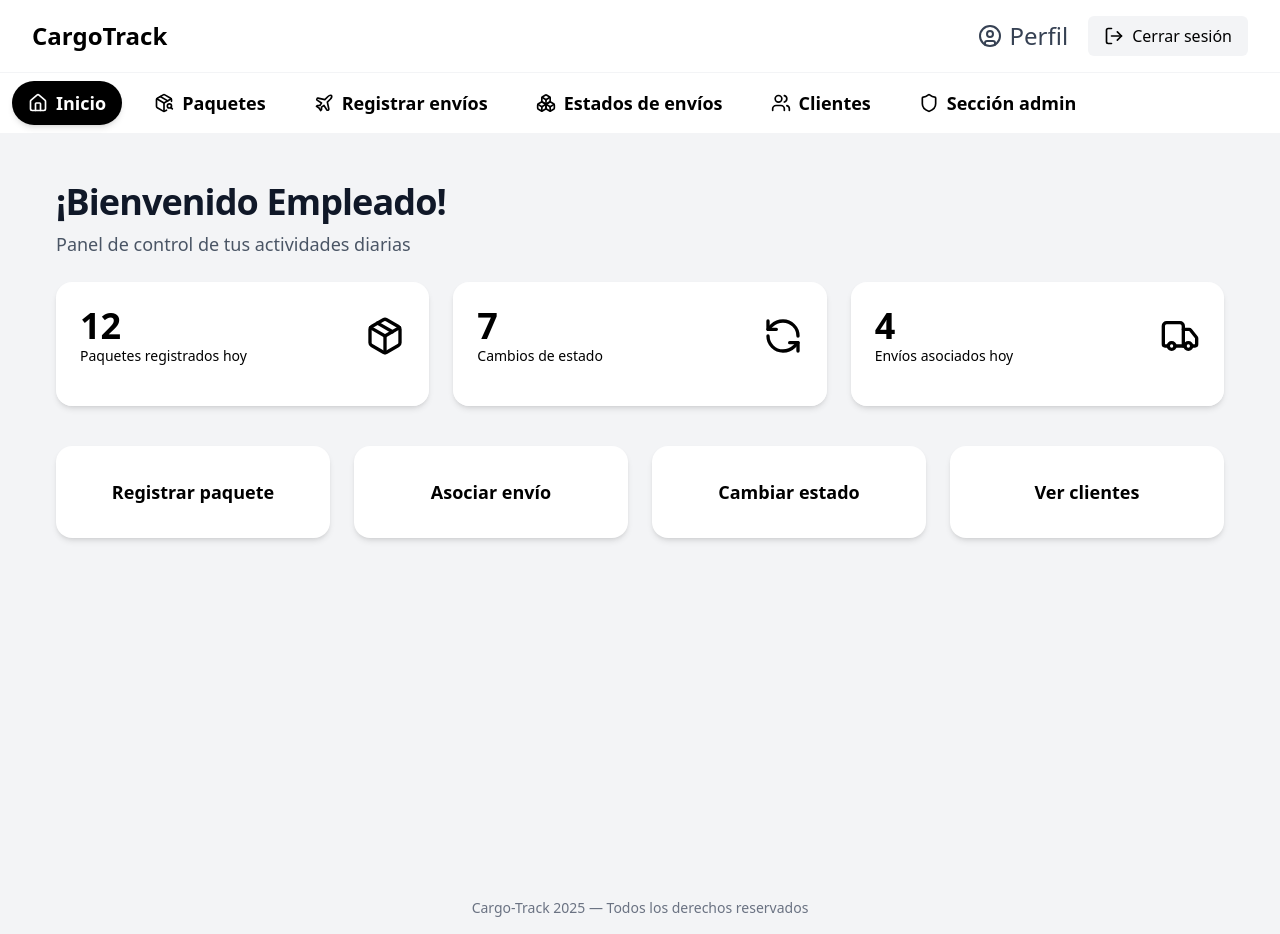
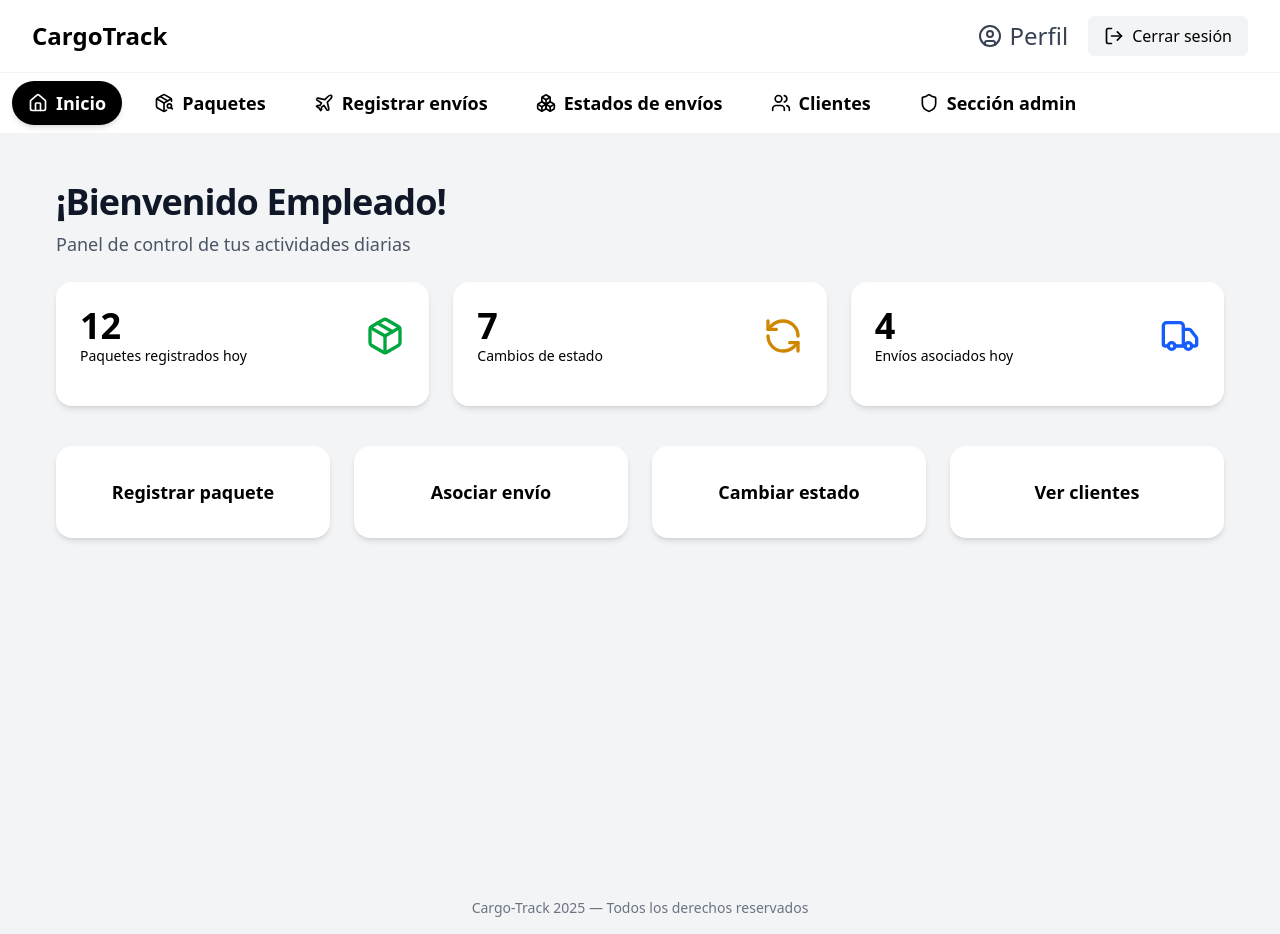
Before and after one commit to rubenquijada/cargo_track1, a Next.js app: page /empleado/inicio in a window 1280 px wide. Built offline with nearby package versions, Linux system fonts and the light colour scheme.

Commit message:
toy cansado jefe

```diff
--- a/src/app/(roles)/empleado/inicio/page.tsx
+++ b/src/app/(roles)/empleado/inicio/page.tsx
@@ -37,7 +37,7 @@ export default function EmpleadoInicioPage() {
               <h2 className="text-4xl font-bold">12</h2>
               <p className="text-sm text-black">Paquetes registrados hoy</p>
             </div>
-            <Package className="w-10 h-10 text-black" />
+            <Package className="w-10 h-10 text-green-600" />
           </div>
         </motion.div>
 
@@ -51,7 +51,7 @@ export default function EmpleadoInicioPage() {
               <h2 className="text-4xl font-bold">7</h2>
               <p className="text-sm text-black">Cambios de estado</p>
             </div>
-            <RefreshCcw className="w-10 h-10 text-black" />
+            <RefreshCcw className="w-10 h-10 text-yellow-600" />
           </div>
         </motion.div>
 
@@ -65,7 +65,7 @@ export default function EmpleadoInicioPage() {
               <h2 className="text-4xl font-bold">4</h2>
               <p className="text-sm text-black">Envíos asociados hoy</p>
             </div>
-            <Truck className="w-10 h-10 text-black" />
+            <Truck className="w-10 h-10 text-blue-600" />
           </div>
         </motion.div>
       </section>
```
